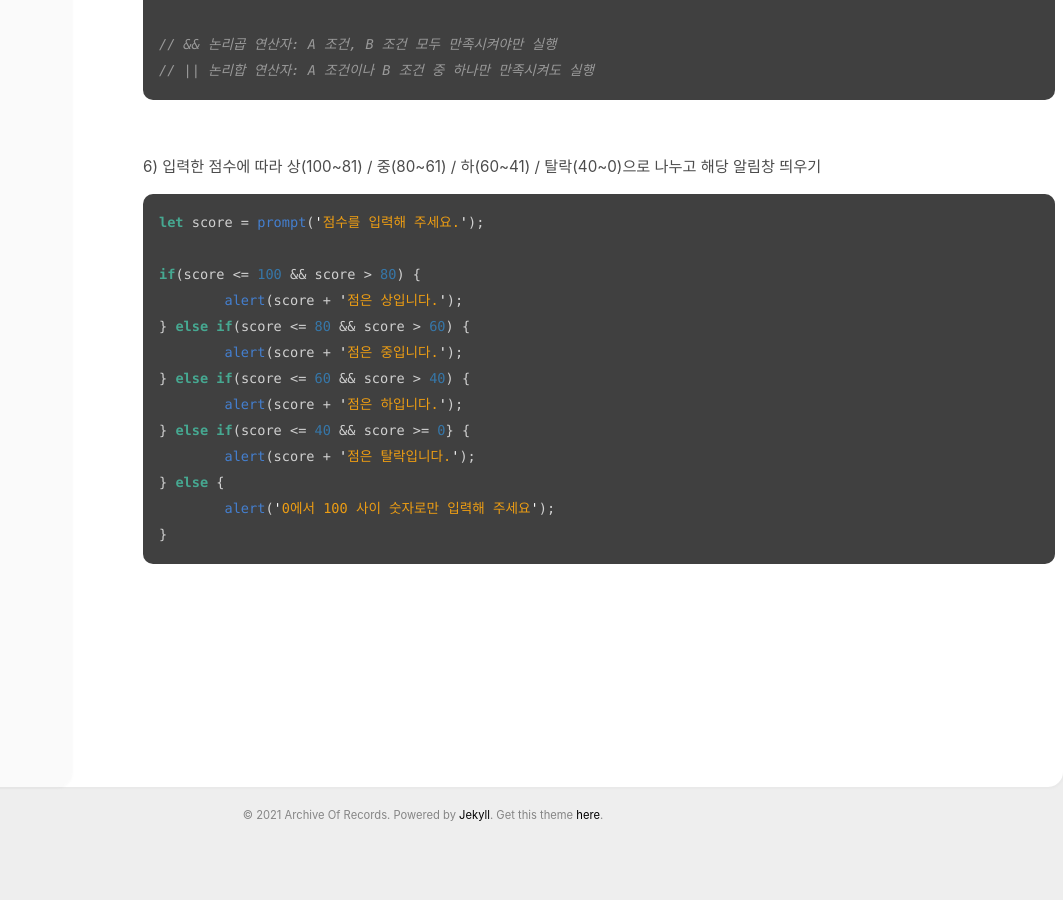
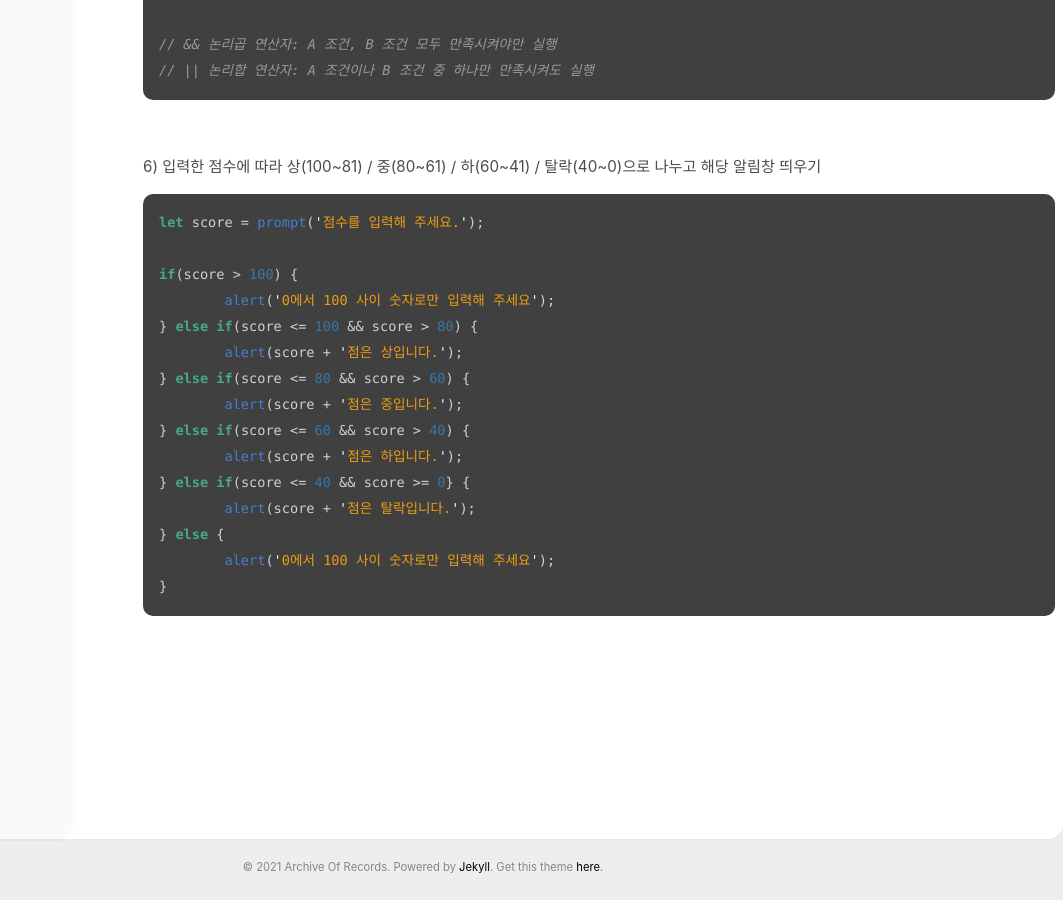
Before and after one commit to absolutelyfullycapable/absolutelyfullycapable.github.io, a Jekyll site: the page built from _posts/2020-09-20-javascript-제어문-조건문if와ifelse예제.md, in a window 1280 px wide and 900 px high, scrolled down 5249 px. Shown: the whole window, without its empty margins (217-1280 px from the left). Built offline with Jekyll 4.4.1, drawn with Linux system fonts in a browser that asks for light colours; before the commit the page ends 6097 px from its top, so only the background shows below that.

Commit message:
Update 2020-09-20-javascript-제어문-조건문if와ifelse예제.md

````diff
--- a/_posts/2020-09-20-javascript-제어문-조건문if와ifelse예제.md
+++ b/_posts/2020-09-20-javascript-제어문-조건문if와ifelse예제.md
@@ -219,7 +219,9 @@ if(month >= 3 && month <= 5) {
 ```js
 let score = prompt('점수를 입력해 주세요.');
 
-if(score <= 100 && score > 80) {
+if(score > 100) {
+	alert('0에서 100 사이 숫자로만 입력해 주세요');
+} else if(score <= 100 && score > 80) {
 	alert(score + '점은 상입니다.');
 } else if(score <= 80 && score > 60) {
 	alert(score + '점은 중입니다.');
````
